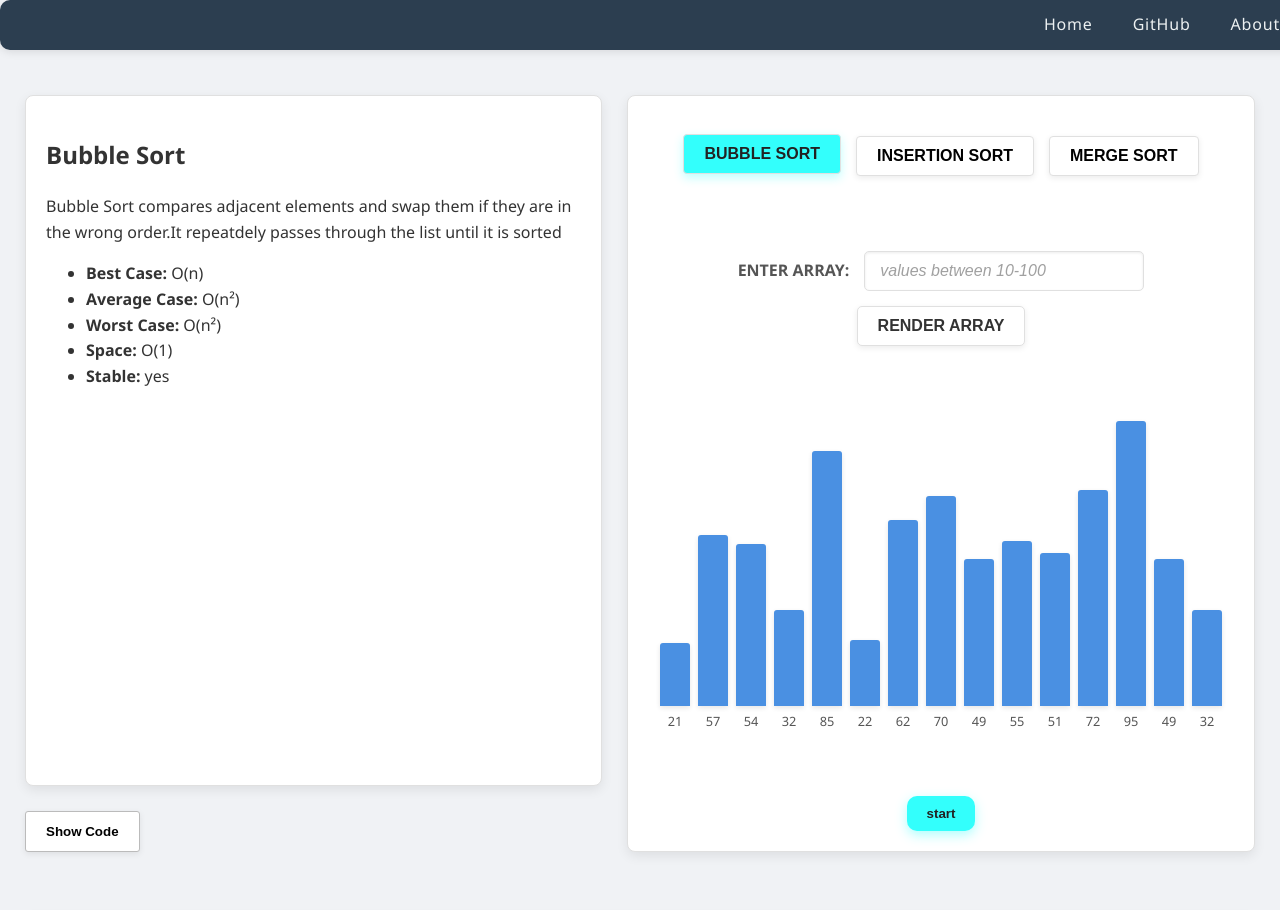
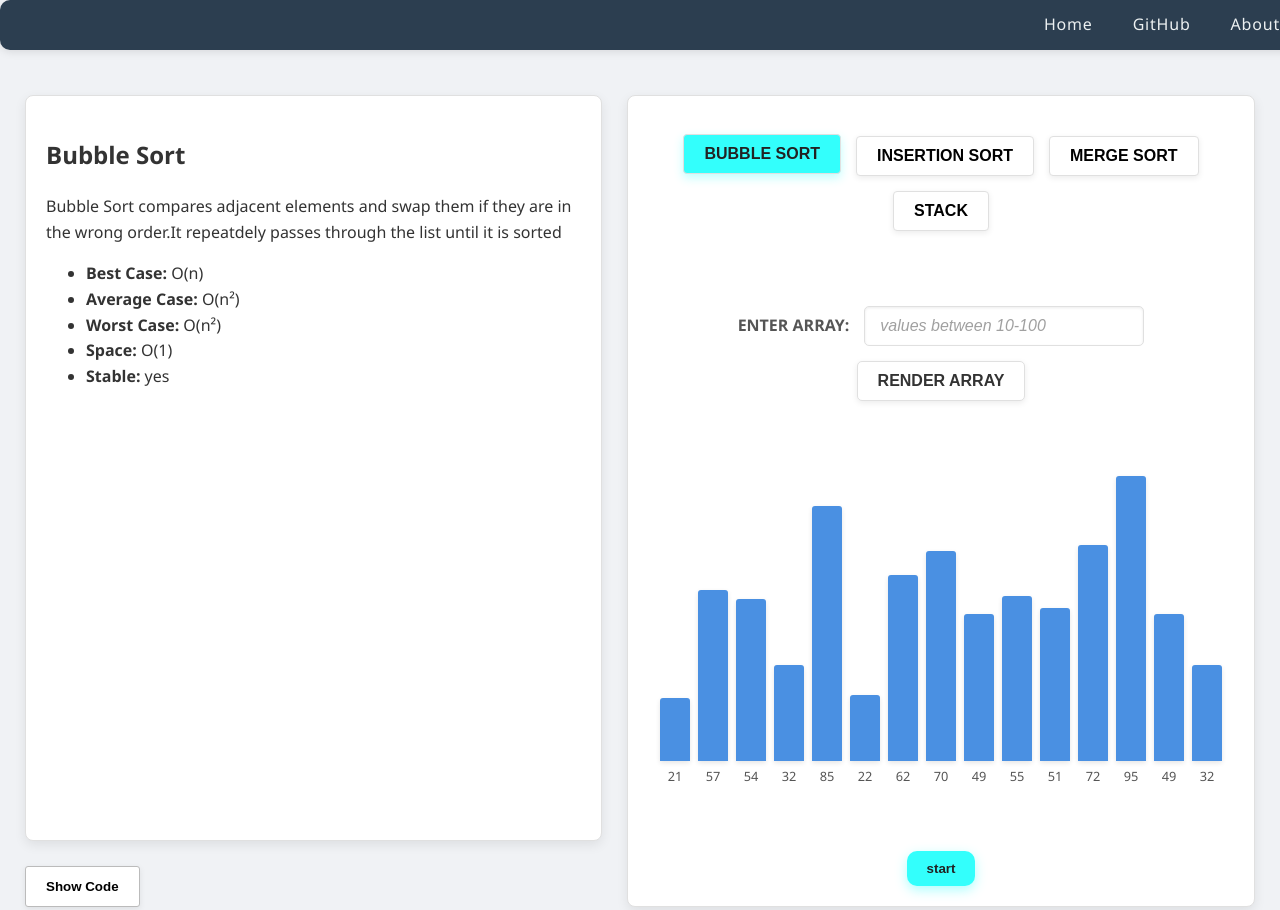
Before and after one commit to alan123-source/sorting_algo_visualizer, a plain HTML site: page index.html in a window 1280 px wide. Shown: the top 910 px of the page. Drawn offline with nearby package versions, Linux system fonts and the light colour scheme; grey boxes are pictures that could not be loaded.

Commit message:
added stack button

```diff
--- a/index.html
+++ b/index.html
@@ -42,6 +42,7 @@
          <button class="bubble_button">BUBBLE SORT</button>
          <button class="insertion_button">INSERTION SORT </button>
          <button class="merge_button">MERGE SORT</button>
+         <button>STACK</button>
         </div>
 
         <div class="manual-input-control">
```
